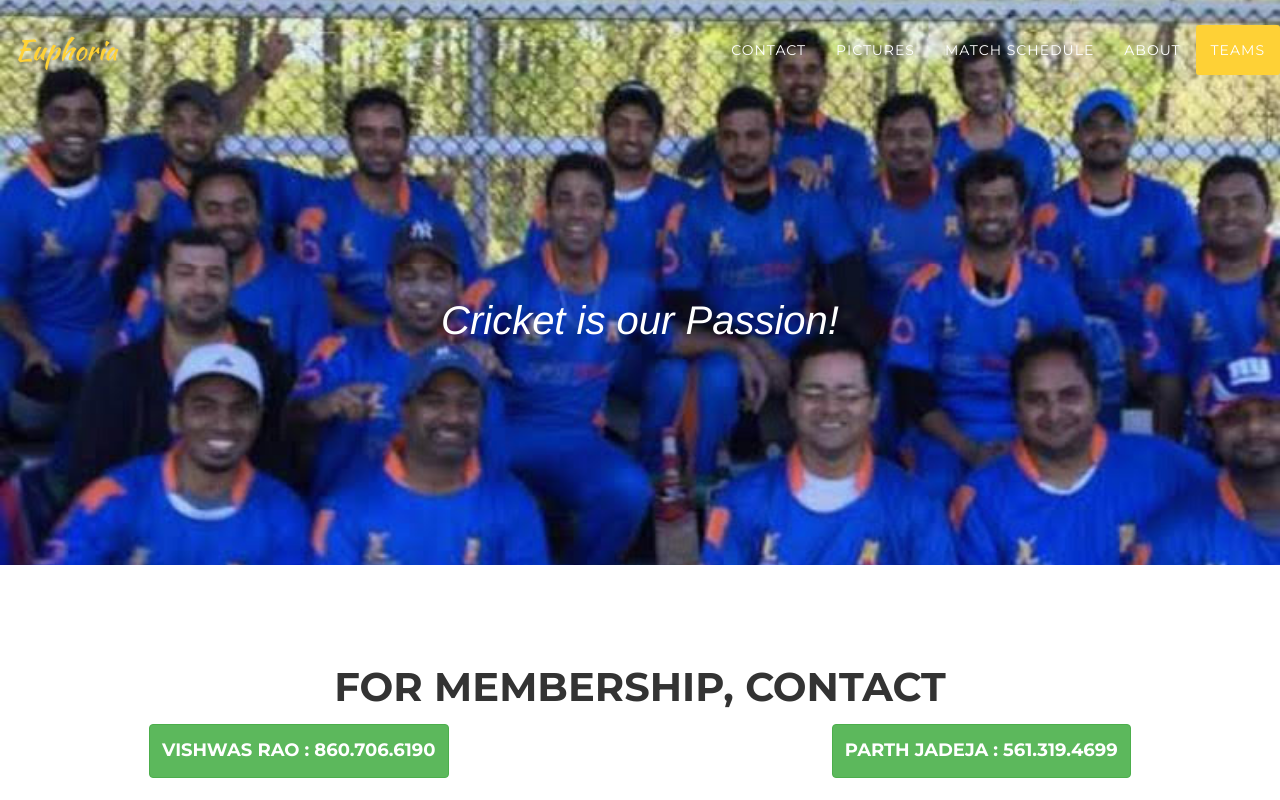
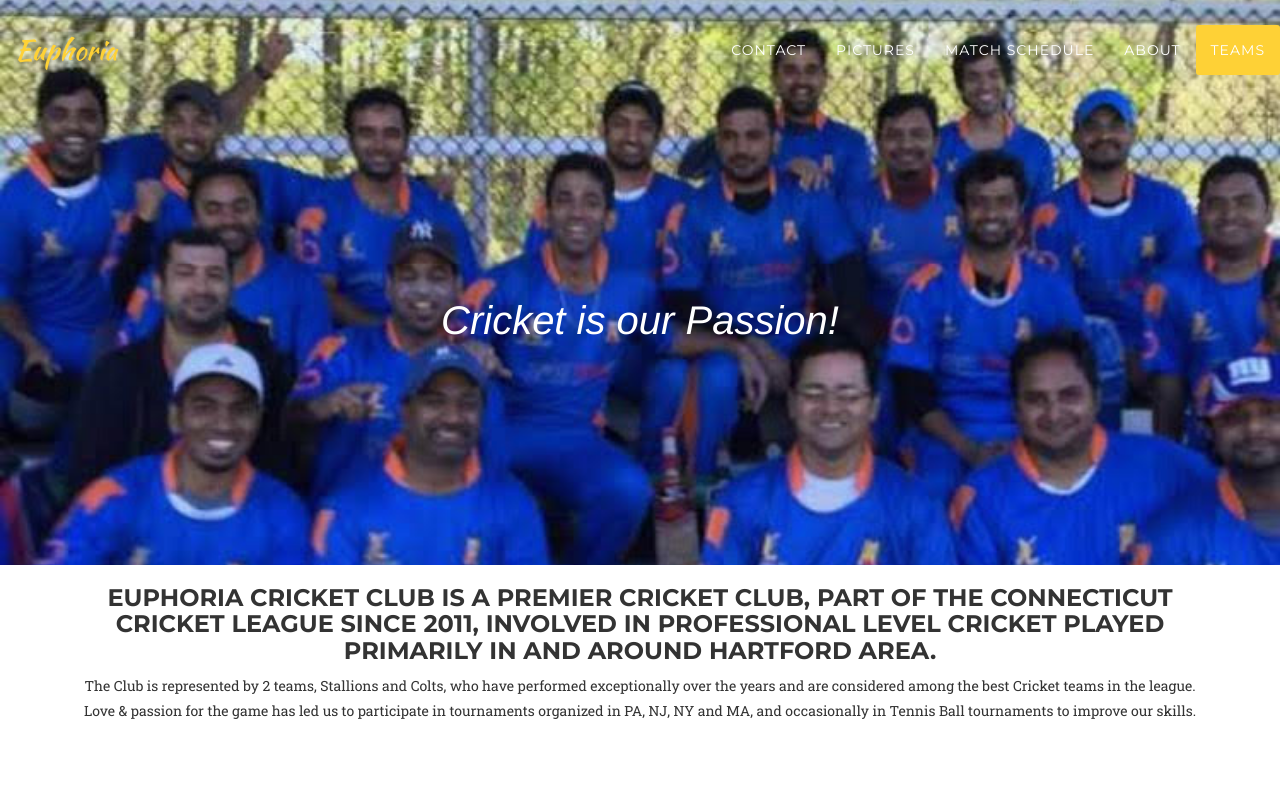
Before and after one commit to euphoriacricket/euphoria-website, a website: page src/views/index.html in a window 1280 px wide. Shown: the top 800 px of the page. Drawn offline with nearby package versions, Linux system fonts and the light colour scheme; files that its build step writes are made by us from their sources; files whose address does not match are found by name; a web font is replaced by a local one.

Commit message:
Added Intro for the Club and reduced padding in sections

```diff
--- a/public/css/euphoria.css
+++ b/public/css/euphoria.css
@@ -301,7 +301,7 @@ header .intro-text .intro-heading {
   }
 }
 section {
-  padding: 100px 0;
+  padding: 50px 0;
 }
 section h2.section-heading {
   font-size: 40px;
--- a/src/views/index.html
+++ b/src/views/index.html
@@ -88,6 +88,21 @@
             </div>
         </div>
     </header>
+
+    <!-- Info Section -->
+    <div class="container">
+        <div class="row">
+            <div class="col-lg-12 text-center">
+                <h3>Euphoria Cricket Club is a Premier Cricket club, part of the Connecticut Cricket League since 2011, involved
+                    in Professional Level Cricket played primarily in and around Hartford area.
+                </h3>
+                <p>The Club is represented by 2 teams, Stallions and Colts, who have performed exceptionally over the years and
+                    are considered among the best Cricket teams in the league. Love & passion for the game has led us to participate
+                    in tournaments organized in PA, NJ, NY and MA, and occasionally in Tennis Ball tournaments to improve our skills.
+                </p>
+            </div>
+        </div>
+    </div>
 
 
     <!-- Contact Section -->
```
Also changed, not shown: public/css/euphoria.min.css.
